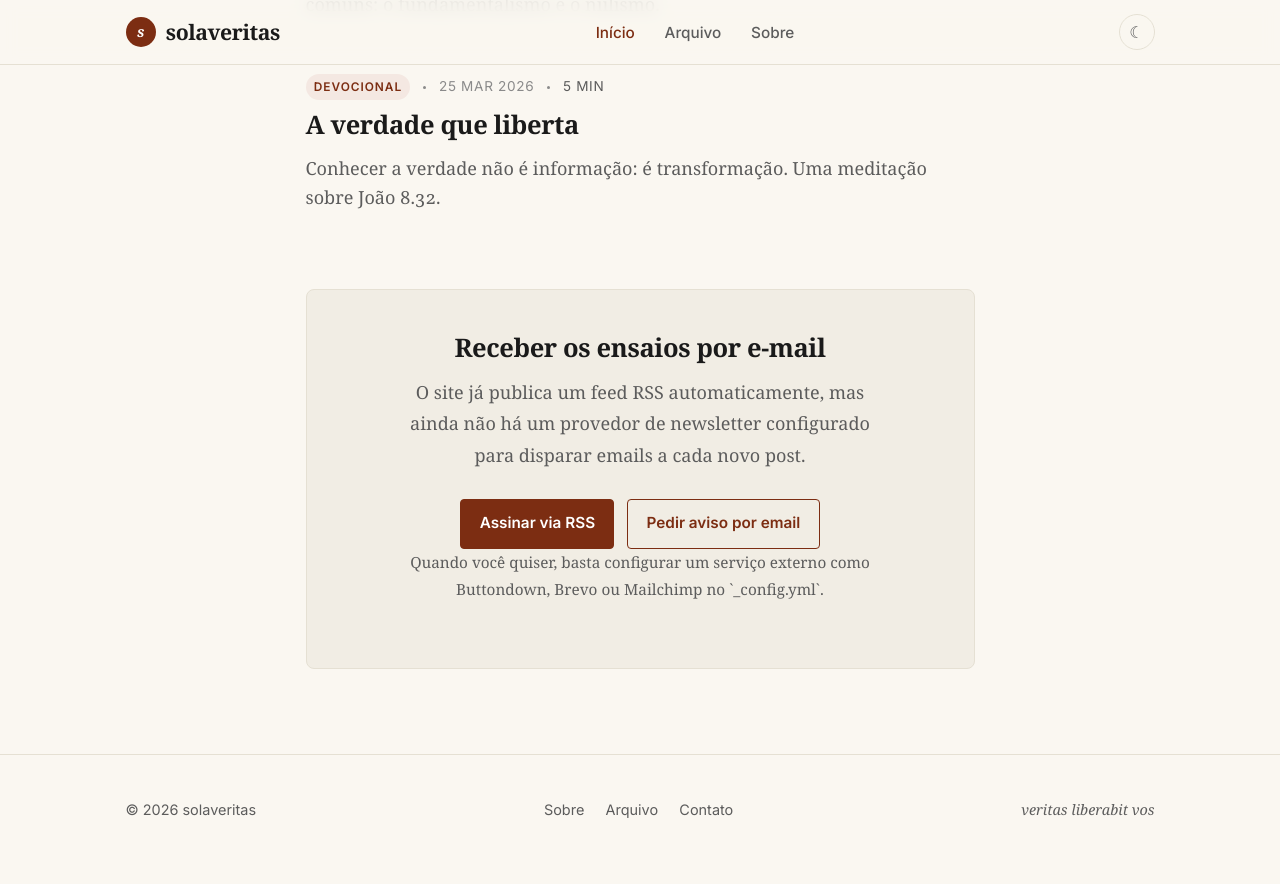
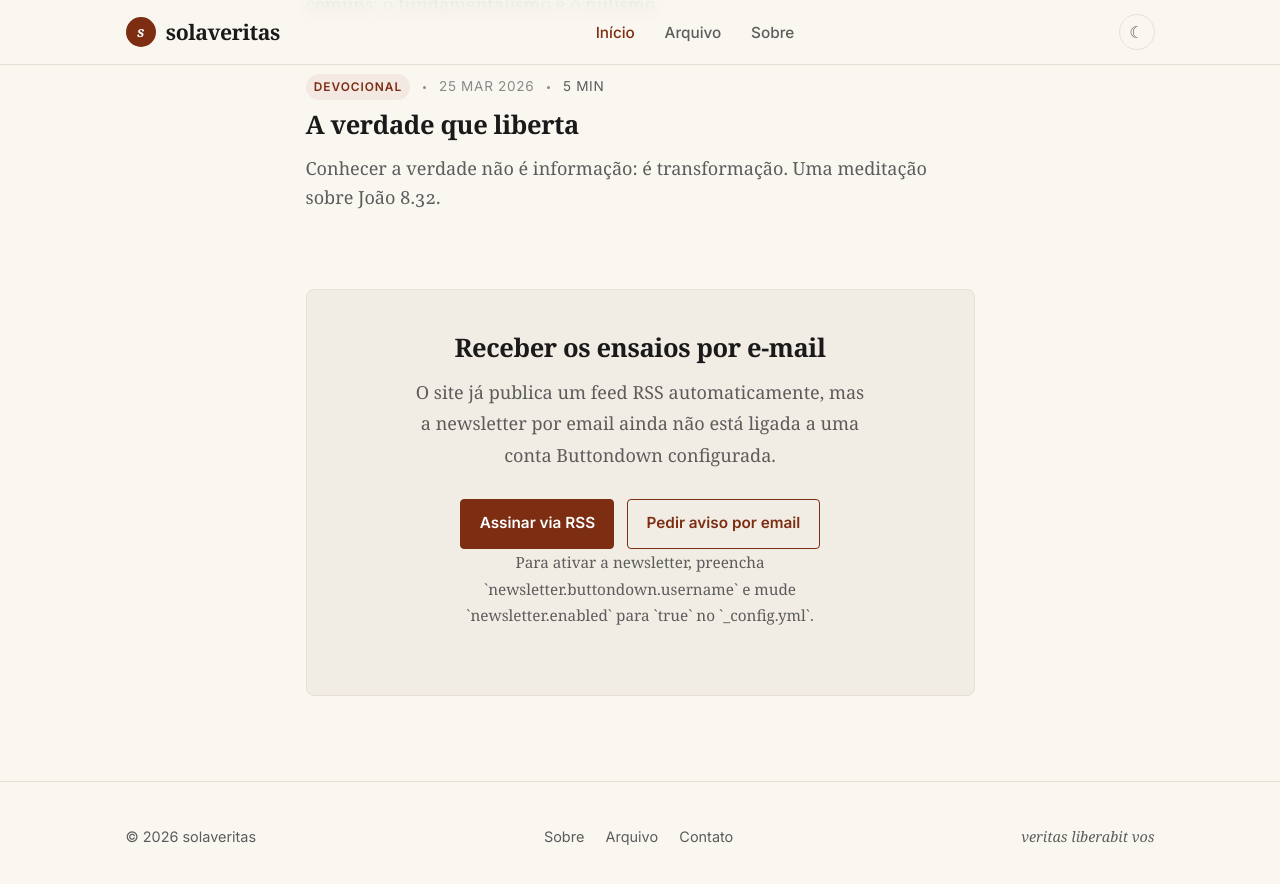
Before and after one commit to gabrielvictorrf98/solaveritas, a Jekyll site: the page built from index.html, in a window 1280 px wide and 900 px high, scrolled down 1609 px. Shown: the top 884 px of the window. Built offline with Jekyll 4.4.1, drawn with Linux system fonts in a browser that asks for light colours; some web fonts are replaced; the list of posts is cut into pages by our own code.

Commit message:
melhorias

```diff
--- a/_config.yml
+++ b/_config.yml
@@ -17,10 +17,12 @@
   enabled: false
   title: "Receber os ensaios por e-mail"
   description: "A newsletter pode ser integrada a um serviço externo sem sair do GitHub Pages."
-  provider_name: ""
-  provider_url: ""
-  email_field_name: "email"
+  provider: "buttondown"
+  provider_name: "Buttondown"
   button_label: "Assinar"
+  buttondown:
+    username: ""
+    tag: "site"
 
 # Build settings
 markdown: kramdown
--- a/index.html
+++ b/index.html
@@ -58,30 +58,37 @@
 <div class="container">
   <section class="newsletter">
     <h3>{{ site.newsletter.title }}</h3>
-    {% if site.newsletter.enabled and site.newsletter.provider_url %}
-    <p>Uma mensagem quinzenal. O cadastro é feito via {{ site.newsletter.provider_name | default: "serviço externo de newsletter" }} e o GitHub Pages continua servindo só o site estático.</p>
+    {% assign newsletter_provider = site.newsletter.provider | default: "buttondown" %}
+    {% assign buttondown_username = site.newsletter.buttondown.username | strip %}
+    {% assign buttondown_tag = site.newsletter.buttondown.tag | strip %}
+    {% if site.newsletter.enabled and newsletter_provider == "buttondown" and buttondown_username != "" %}
+    <p>Uma mensagem quinzenal. O cadastro é feito via {{ site.newsletter.provider_name | default: "Buttondown" }} e o GitHub Pages continua servindo só o site estático.</p>
     <form
       class="newsletter-form"
       aria-label="Inscrição na newsletter"
-      action="{{ site.newsletter.provider_url }}"
+      action="https://buttondown.com/api/emails/embed-subscribe/{{ buttondown_username }}"
       method="post"
       data-newsletter-enabled="true">
       <input
         type="email"
-        name="{{ site.newsletter.email_field_name | default: 'email' }}"
+        name="email"
         placeholder="seu@email.com"
         required
         aria-label="E-mail" />
+      <input type="hidden" name="embed" value="1" />
+      {% if buttondown_tag != "" %}
+      <input type="hidden" name="tag" value="{{ buttondown_tag }}" />
+      {% endif %}
       <button type="submit">{{ site.newsletter.button_label | default: "Assinar" }}</button>
     </form>
-    <p class="newsletter-note">Ao enviar, você conclui a inscrição diretamente no provedor configurado.</p>
+    <p class="newsletter-note">Ao enviar, o cadastro é processado pelo Buttondown. Dependendo da configuração da lista, a pessoa pode receber um email de confirmação antes de entrar na newsletter.</p>
     {% else %}
-    <p>O site já publica um feed RSS automaticamente, mas ainda não há um provedor de newsletter configurado para disparar emails a cada novo post.</p>
+    <p>O site já publica um feed RSS automaticamente, mas a newsletter por email ainda não está ligada a uma conta Buttondown configurada.</p>
     <div class="newsletter-actions">
       <a class="button-link" href="{{ '/feed.xml' | relative_url }}">Assinar via RSS</a>
       <a class="button-link secondary" href="mailto:{{ site.author.email }}?subject=Quero%20receber%20os%20novos%20ensaios">Pedir aviso por email</a>
     </div>
-    <p class="newsletter-note">Quando você quiser, basta configurar um serviço externo como Buttondown, Brevo ou Mailchimp no `_config.yml`.</p>
+    <p class="newsletter-note">Para ativar a newsletter, preencha `newsletter.buttondown.username` e mude `newsletter.enabled` para `true` no `_config.yml`.</p>
     {% endif %}
   </section>
 </div>
```
Also changed, not shown: about.md (+1 -1 lines), README.md.
